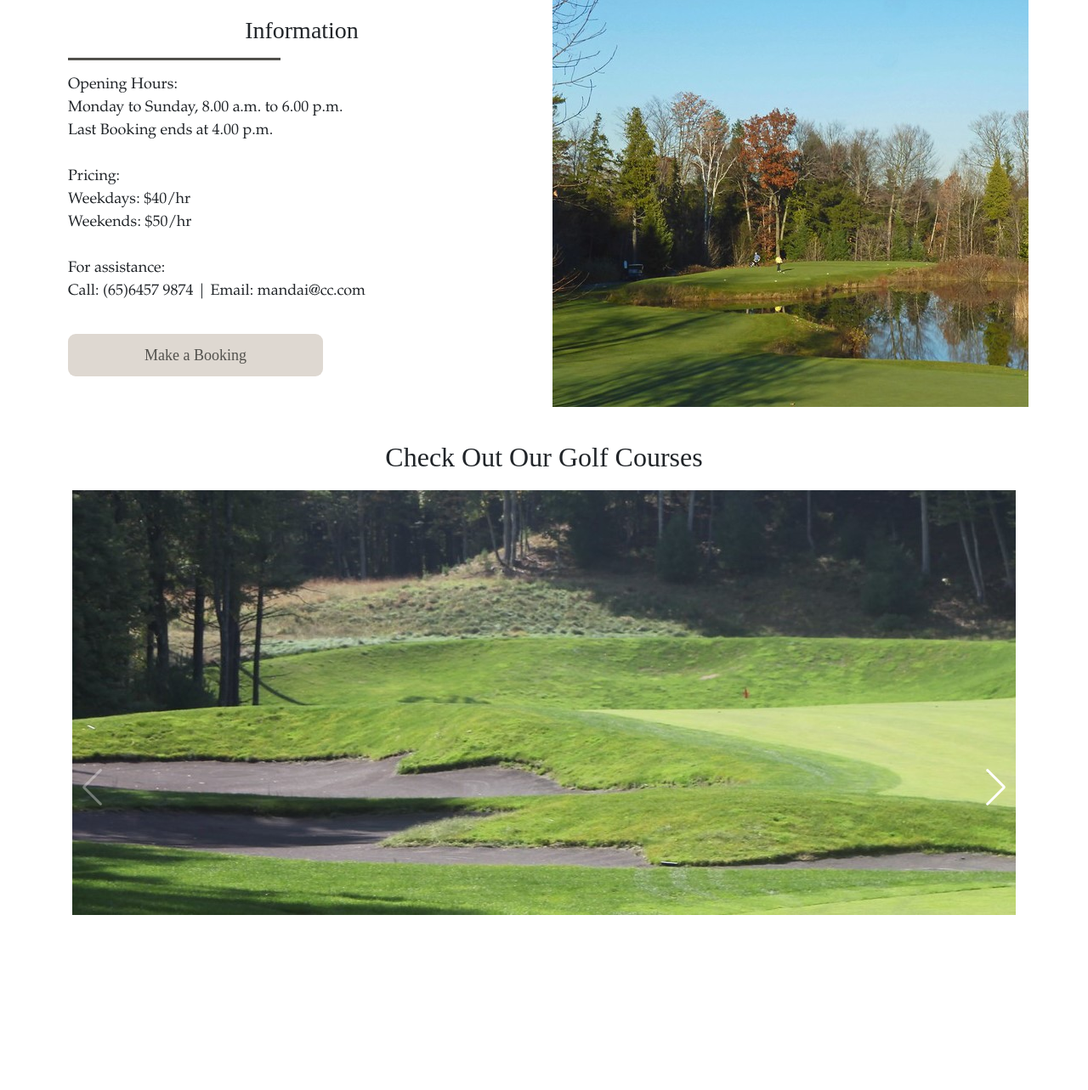
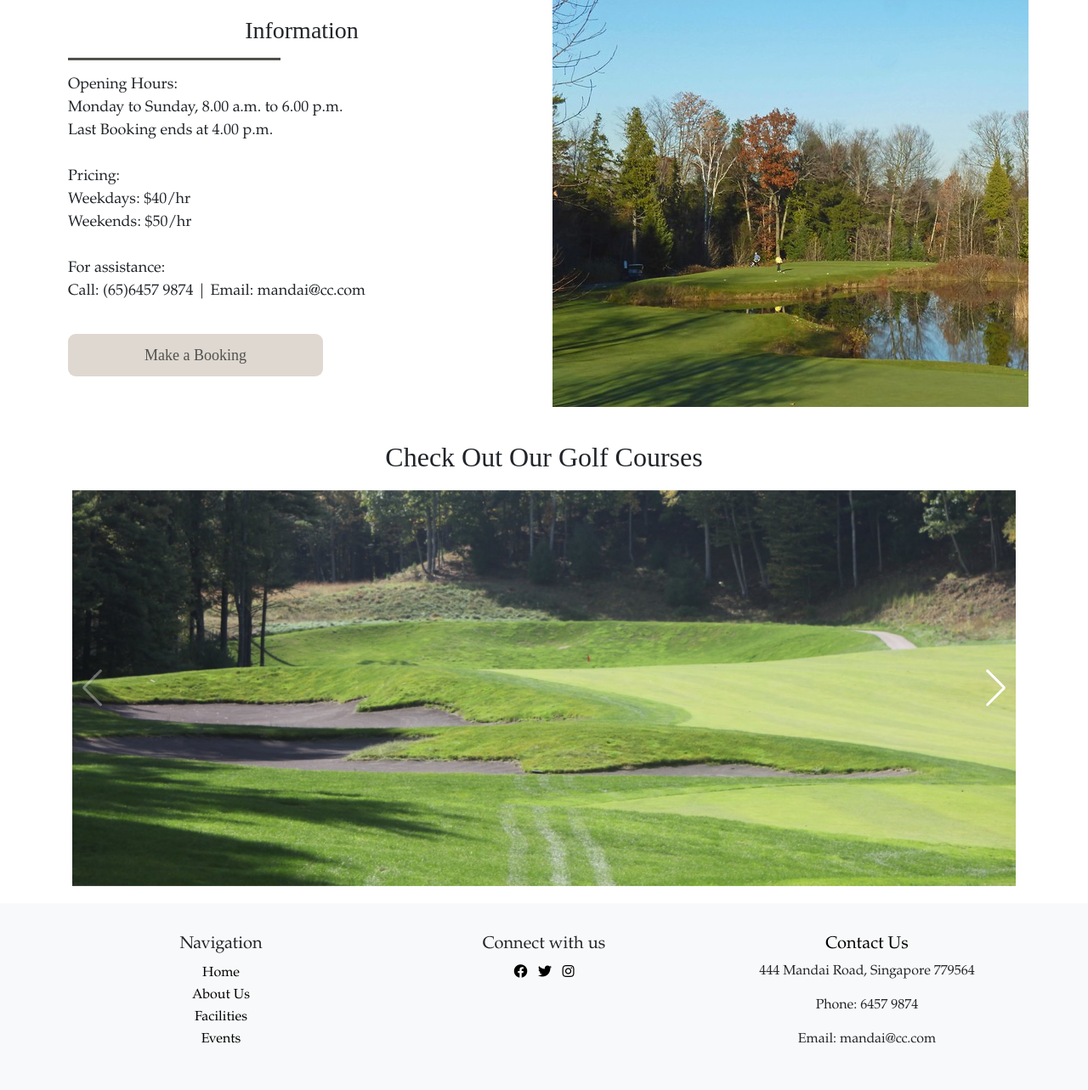
Before and after one commit to ForceLightning/INF1005-Project, a PHP site: page /golfPage.php in a window 1280 px wide. Shown: the part 972-2255 px from the top of the page at 85% size. After the commit the page ends 2200 px from the top, so only its background shows below. Run offline with PHP 8.4, Linux system fonts and the light colour scheme; some web fonts are replaced.

Commit message:
fixed golf carousell

```diff
--- a/golfPage.php
+++ b/golfPage.php
@@ -45,7 +45,7 @@
                             For assistance: <br>
                             Call: (65)6457 9874 | Email: mandai@cc.com
                         </p>
-                        <a href="facilities-booking.php">
+                        <a href="facility-booking.php">
                             <button type="button" class="facilities-button">Make a Booking</button>
                         </a>
                     </div>
@@ -59,13 +59,13 @@
             <div class="swiper mySwiper swiperFacilities">
                 <div class="swiper-wrapper">
                     <div class="swiper-slide">
-                        <img src="assets/golf-course-1.jpg" alt="promo_photo1">
+                        <img class="img-fluid" src="assets/golf-course-1.jpg" alt="promo_photo1">
                     </div>
                     <div class="swiper-slide">
-                        <img src="assets/golf-course-2.jpg" alt="promo_photo1">
+                        <img class="img-fluid" src="assets/golf-course-2.jpg" alt="promo_photo1">
                     </div>
                     <div class="swiper-slide">
-                        <img src="assets/golf-course-3.jpg" alt="promo_photo1">
+                        <img class="img-fluid" src="assets/golf-course-3.jpg" alt="promo_photo1">
                     </div>
                 </div>
                 <div class="swiper-button-next"></div>
```
Also changed, not shown: assets/golf-course-1.jpg, assets/golf-course-3.jpg.
